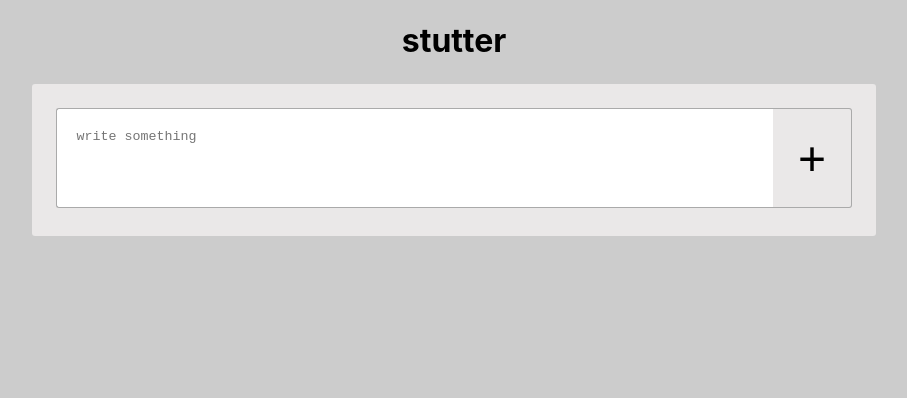
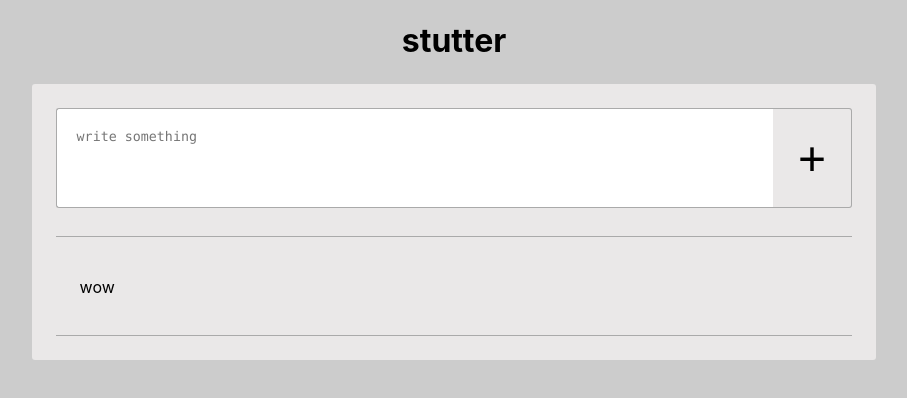
Before and after one commit to detri/stutter, a React (Create React App) app in the folder web/: page / in a window 1280 px wide. Shown: the top 398 px of the page, without its empty margins (186-1093 px from the left). Built offline with nearby package versions, Linux system fonts and the light colour scheme.

Commit message:
added env for CRA, added styling for posts

```diff
--- a/web/src/App.css
+++ b/web/src/App.css
@@ -12,13 +12,22 @@
   box-sizing: border-box;
   padding: 1.5em;
   height: 100px;
-  border: none;
   border-top-left-radius: 3px;
   border-bottom-left-radius: 3px;
   outline: none;
   resize: none;
   border: 1px solid #aaa;
   border-right: none;
+}
+
+.post {
+  width: 100%;
+  box-sizing: border-box;
+  margin-top: 1.5em;
+  padding: 1.5em;
+  height: 100px;
+  border-top: 1px solid #aaa;
+  border-bottom: 1px solid #aaa;
 }
 
 .submit-post {
--- a/web/src/App.js
+++ b/web/src/App.js
@@ -9,6 +9,9 @@ class App extends Component {
         <div className="main-container">
           <textarea className="new-post" placeholder="write something"></textarea>
           <button className="submit-post">+</button>
+          <div className="post">
+            <p className="post-content">wow</p>
+          </div>
         </div>
       </Fragment>
     );
--- a/web/src/index.css
+++ b/web/src/index.css
@@ -6,10 +6,10 @@ body {
     sans-serif;
   -webkit-font-smoothing: antialiased;
   -moz-osx-font-smoothing: grayscale;
-  background-color: #cccccc;
+  background: #ccc;
 }
 
-code {
+code, textarea {
   font-family: source-code-pro, Menlo, Monaco, Consolas, "Courier New",
     monospace;
 }
```
Also changed, not shown: 1 other file (tests, documents, lock files or other folders).
